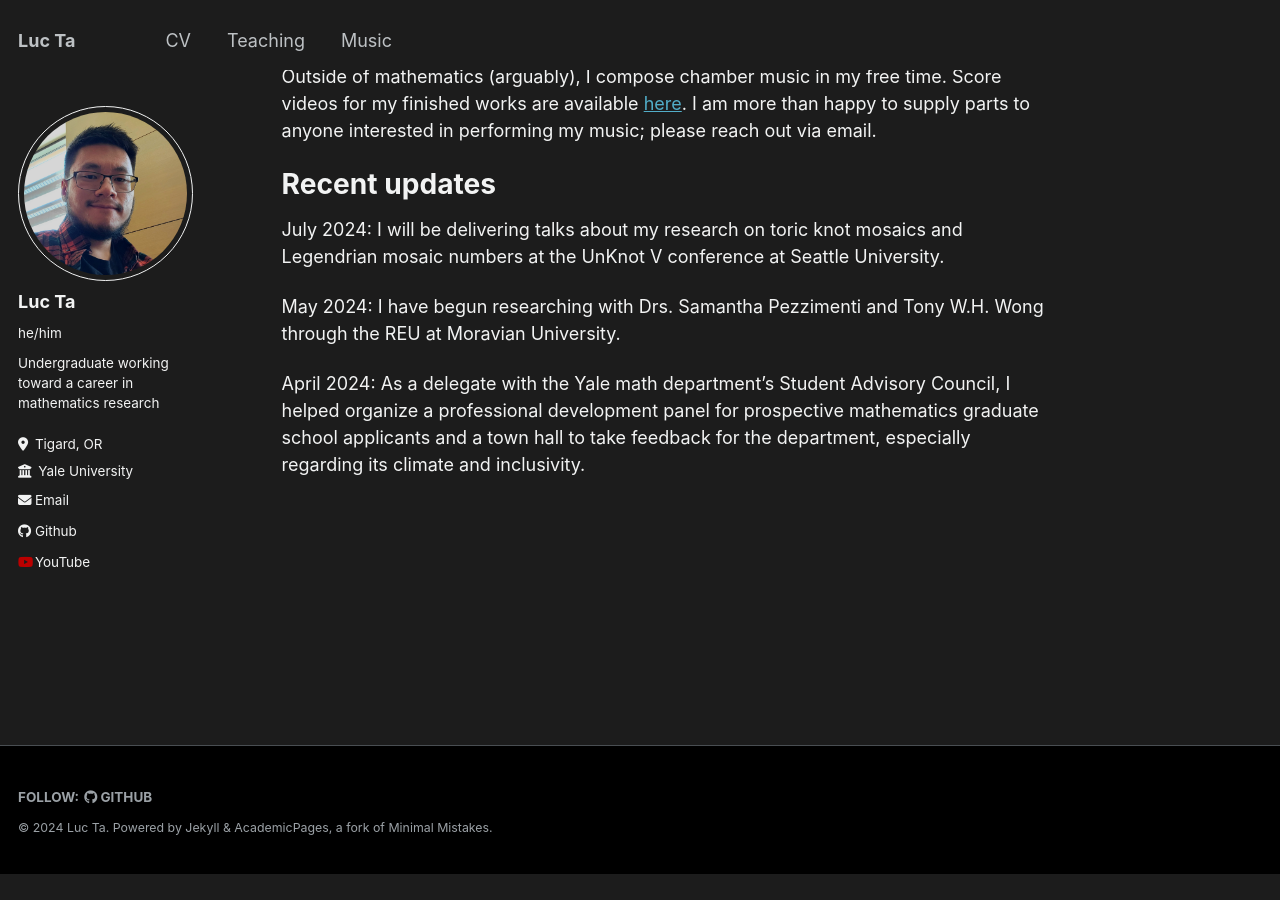
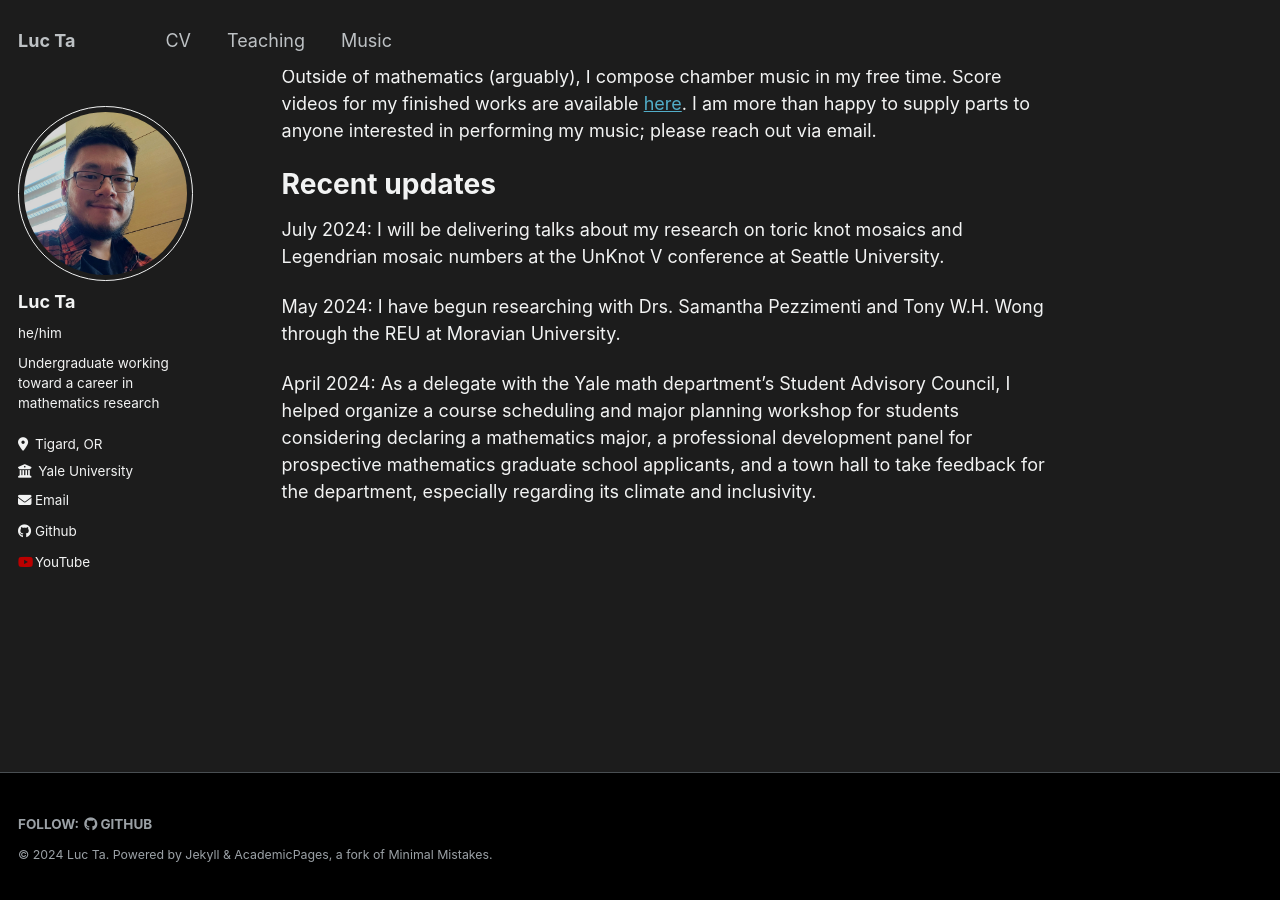
Before and after one commit to luc-ta/luc-ta.github.io, a Jekyll site: the page built from _pages/about.md, in a window 1280 px wide and 900 px high, scrolled down 695 px. Built offline with Jekyll 4.4.1, drawn with Linux system fonts in a browser that asks for light colours; before the commit the page ends 1568 px from its top, so only the background shows below that.

Commit message:
Update about.md

```diff
--- a/_pages/about.md
+++ b/_pages/about.md
@@ -21,4 +21,4 @@ July 2024: I will be delivering talks about my research on toric knot mosaics an
 
 May 2024: I have begun researching with Drs. Samantha Pezzimenti and Tony W.H. Wong through the REU at Moravian University.
 
-April 2024: As a delegate with the Yale math department's Student Advisory Council, I helped organize a professional development panel for prospective mathematics graduate school applicants and a town hall to take feedback for the department, especially regarding its climate and inclusivity.
+April 2024: As a delegate with the Yale math department's Student Advisory Council, I helped organize a course scheduling and major planning workshop for students considering declaring a mathematics major, a professional development panel for prospective mathematics graduate school applicants, and a town hall to take feedback for the department, especially regarding its climate and inclusivity.
```
